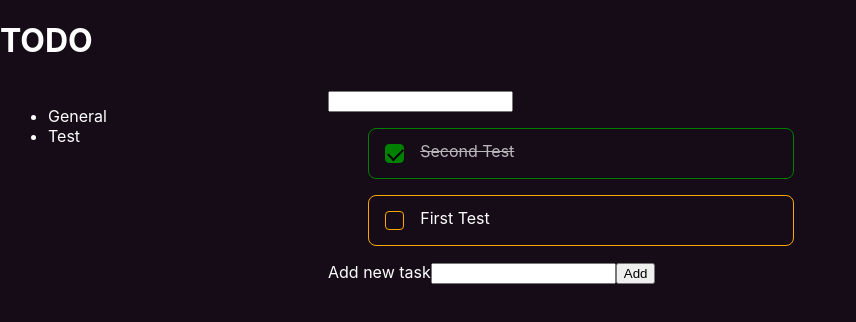
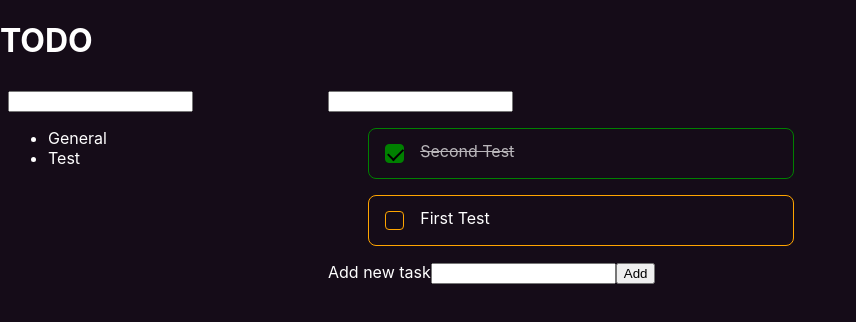
Before and after one commit to markusphil/react-ts-todo, a React (Create React App) app: page / in a window 1280 px wide. Shown: the top 322 px of the page, without its empty margins (0-856 px from the left). Built offline with nearby package versions, Linux system fonts and the light colour scheme.

Commit message:
add categoryList

```diff
--- /dev/null
+++ b/src/components/category/CategoryList.tsx
@@ -0,0 +1,22 @@
+import React, { Fragment } from "react";
+import useSearch from "../../hooks/useSearch";
+import { Category } from "../../types/types";
+
+interface CategoryListProps {
+    categories: Category[];
+}
+
+
+function CategoryList({categories}:CategoryListProps){
+
+    const {filteredList, search, setSearch } = useSearch(categories, ["name"]);
+
+    return (
+        <Fragment>
+            <input value={search} onChange={e => setSearch(e.target.value)}/>
+            <ul>{filteredList.map(cat => <li>{cat.name}</li>)}</ul>
+        </Fragment>
+    )
+}
+
+export default CategoryList;
--- a/src/components/category/CategoryOverview.tsx
+++ b/src/components/category/CategoryOverview.tsx
@@ -2,6 +2,7 @@ import React, { Fragment, useEffect, useReducer, useState } from "react";
 import { Category } from "../../types/types";
 import { ActionUnion } from "../../types/helpers";
 import { apiService } from "../../services/mockedApiService";
+import CategoryList from "./CategoryList";
 
 
 // concern: handle API connection and changes to task data
@@ -68,9 +69,7 @@ function CategoryOverview() {
       {isLoading ? (
         <div>...loading</div>
       ) : (
-        <ul>
-           {categories.map(c=> <li>{c.name}</li>)}
-        </ul>
+        <CategoryList categories={categories}/>
       )}
 
     </Fragment>
```
